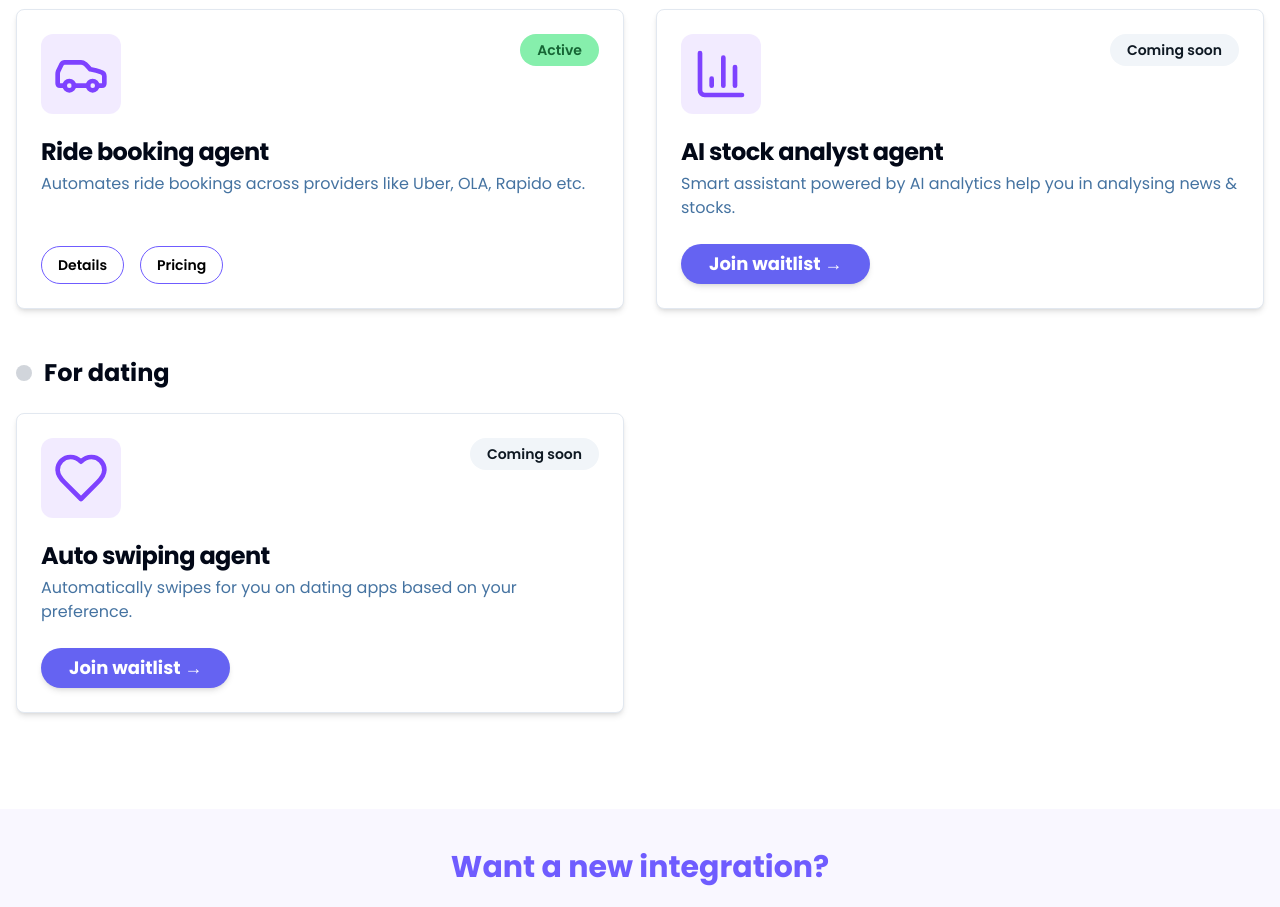
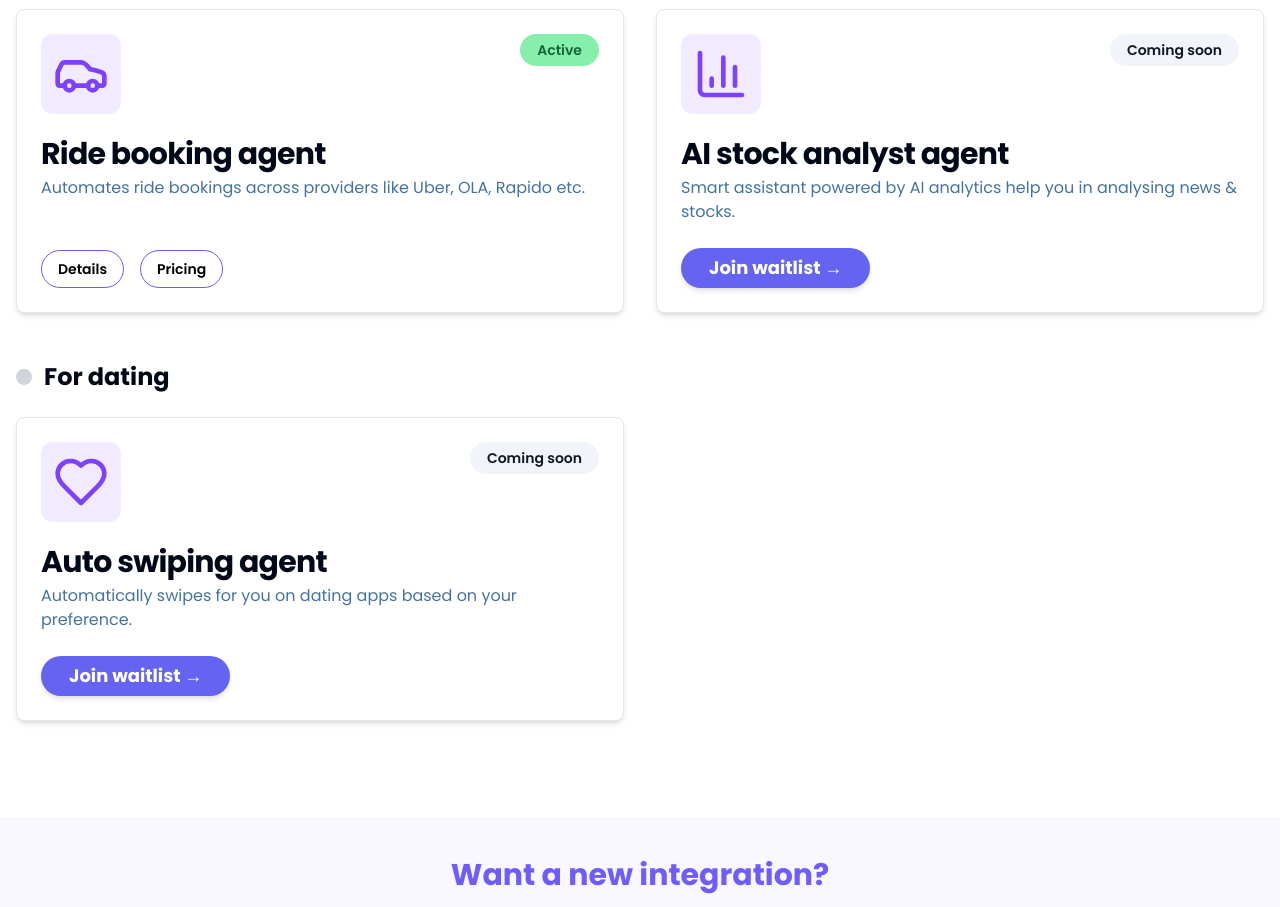
Before and after one commit to pushkarlabh1/oto.do, a Next.js app: page / in a window 1280 px wide. Shown: the part 800-1707 px from the top of the page. Built offline with nearby package versions, Linux system fonts and the light colour scheme.

Commit message:
Update integrations.tsx

```diff
--- a/src/components/landing/integrations.tsx
+++ b/src/components/landing/integrations.tsx
@@ -69,7 +69,7 @@ function IntegrationCard({ Icon, title, description, tag }: IntegrationCardProps
           )}
         </div>
         <div className="space-y-2">
-          <CardTitle className="text-2xl font-bold">{title}</CardTitle>
+          <CardTitle className="text-3xl font-bold">{title}</CardTitle>
           <CardDescription className="text-base font-medium text-muted-foreground !mt-1 text-left">
             {description}
           </CardDescription>
```
